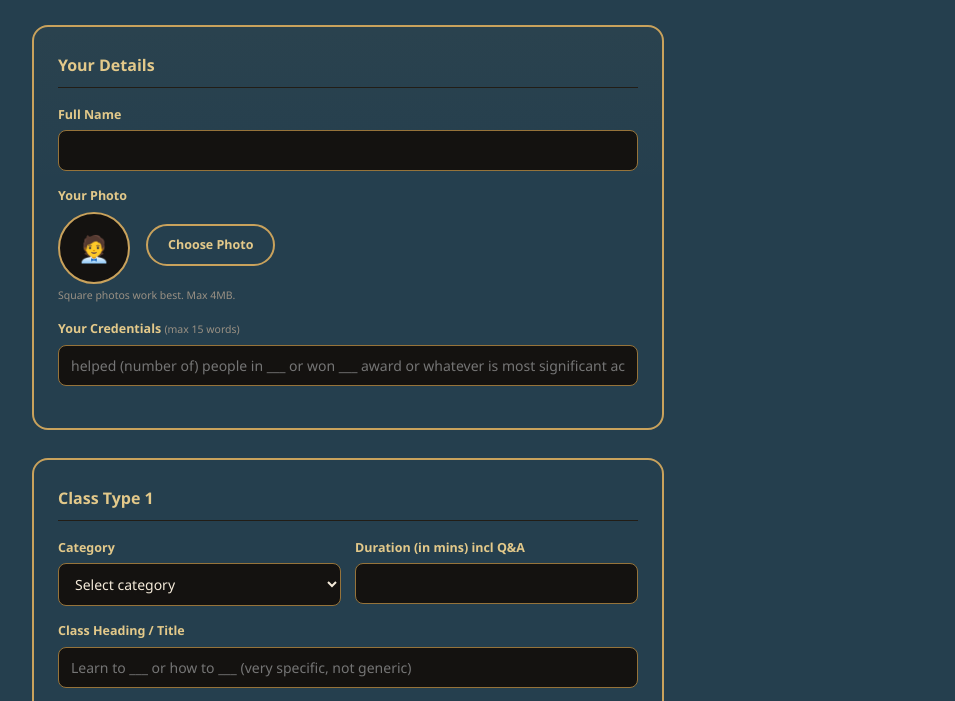
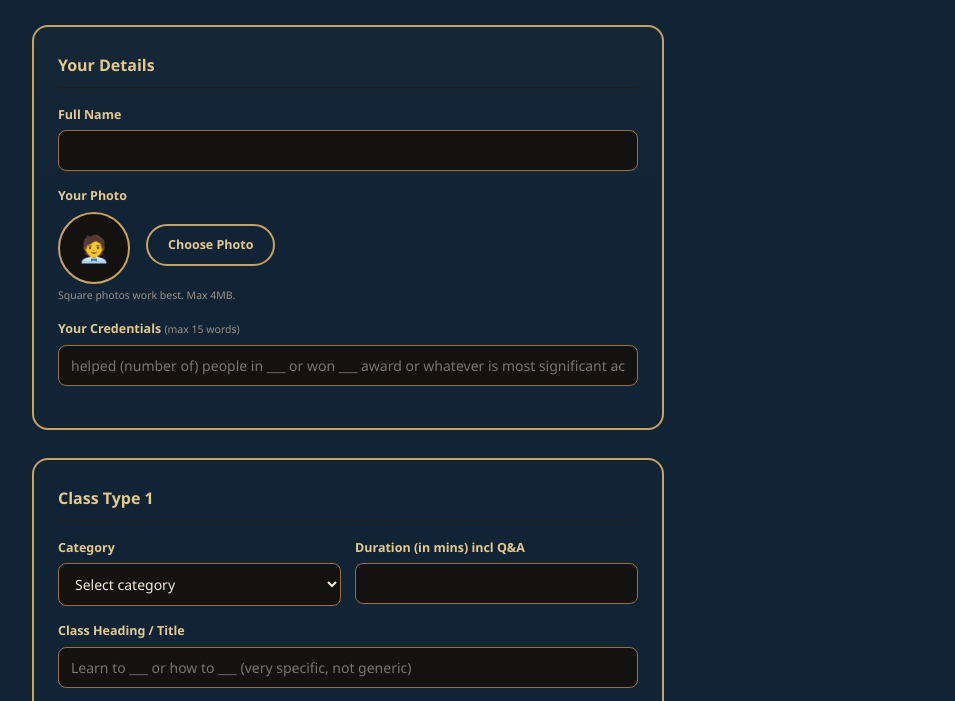
Before and after one commit to marketingwithrrmedia-tech/bookexpertclasses-preview, a plain HTML site: page list-your-class.html in a window 1280 px wide. Shown: the part 209-910 px from the top of the page, without its empty margins (292-1247 px from the left). Drawn offline with Linux system fonts and the light colour scheme.

Commit message:
Update list-your-class.html

```diff
--- a/list-your-class.html
+++ b/list-your-class.html
@@ -20,7 +20,7 @@
   *{margin:0;padding:0;box-sizing:border-box;}
   body{
     font-family:'Segoe UI', Arial, sans-serif;
-    background:#253F4E;
+    background:#102436;
     color:var(--cream);
     line-height:1.5;
     padding-bottom:60px;
```
